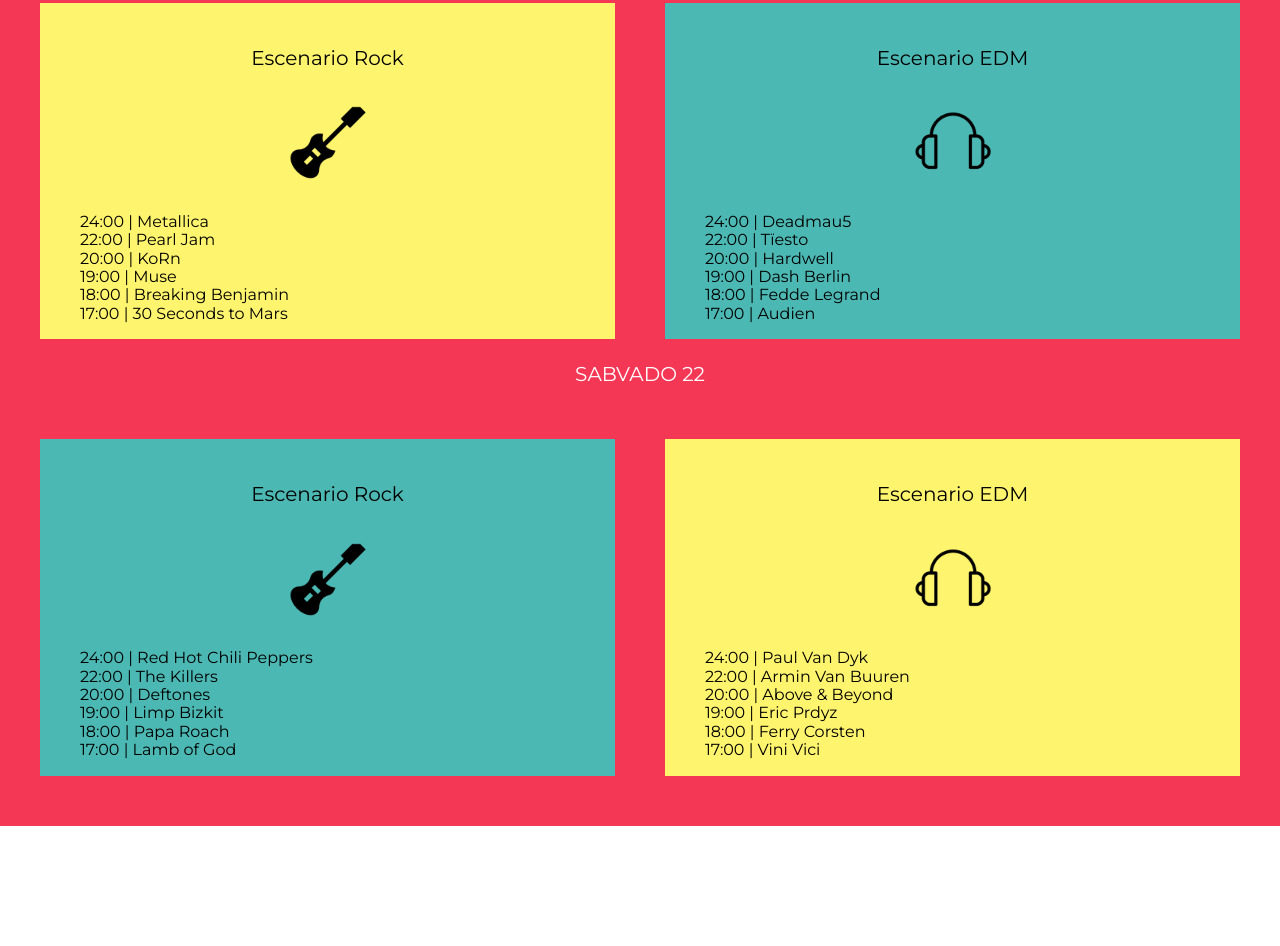
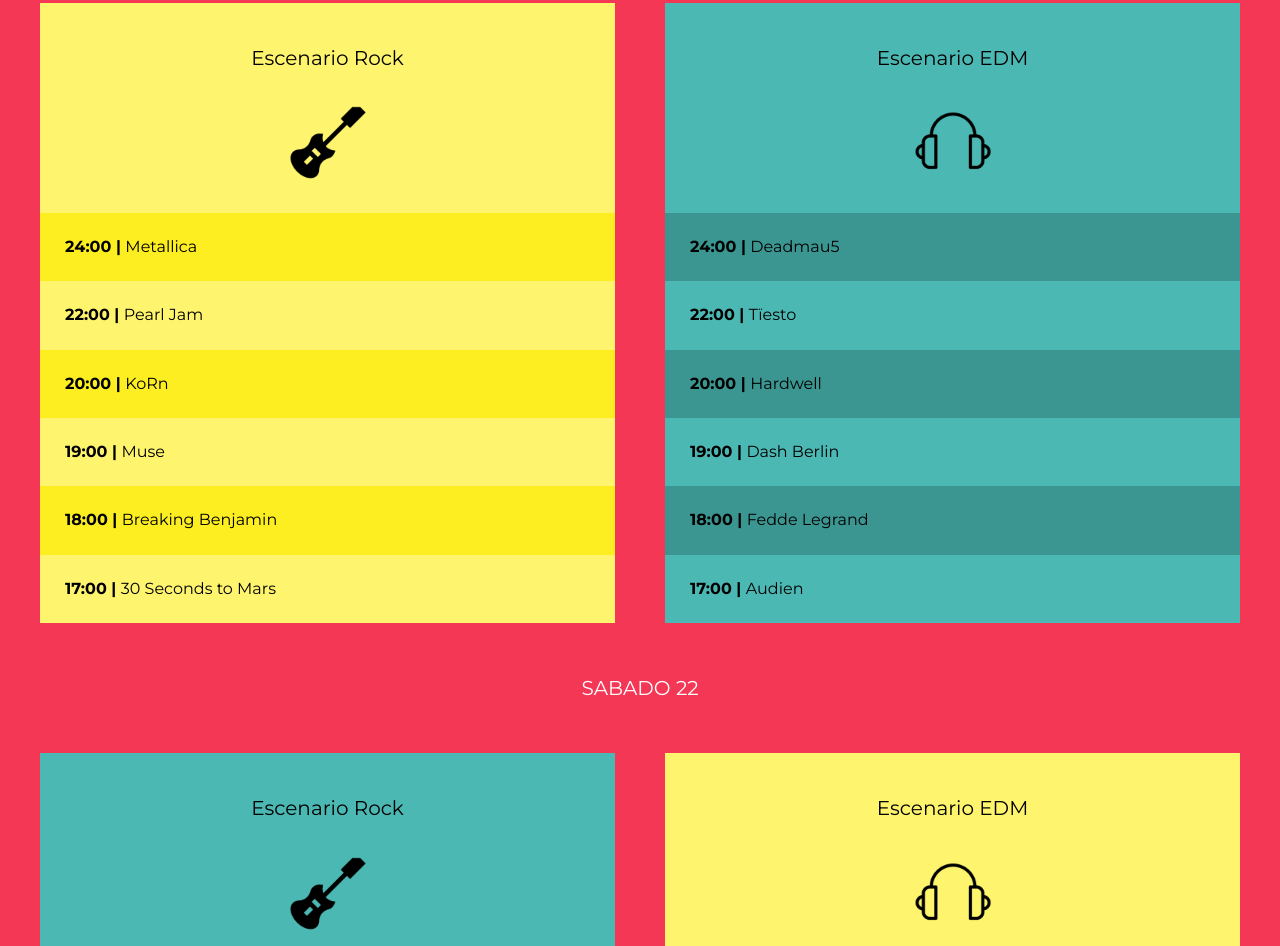
Before and after one commit to bernabep/FestivalMusica_inicio, a website: page index.html in a window 1280 px wide. Shown: the part 1421-2367 px from the top of the page. Before the commit the page ends 2247 px from the top, so only its background shows below. Drawn offline with Linux system fonts and the light colour scheme.

Commit message:
195. Finalizando el SCSS al Lineup

```diff
--- a/index.html
+++ b/index.html
@@ -101,7 +101,7 @@
       </div>
       <!--.escenario-contenedor-->
 
-      <p class="dia">Sabvado 22</p>
+      <p class="dia">Sabado 22</p>
       <div class="escenario-contenedor contenedor">
         <div class="escenario rock bg-verde">
           <p class="nombre-escenario">Escenario Rock</p>
--- a/src/scss/base/_globales.scss
+++ b/src/scss/base/_globales.scss
@@ -46,8 +46,3 @@
   height: auto;
   display: block;
 }
-
-
-li{
-  list-style: none;
-}
--- a/src/scss/base/_mixins.scss
+++ b/src/scss/base/_mixins.scss
@@ -41,3 +41,9 @@
     grid-template-columns: repeat($columnas,1fr);
     gap: $espaciado;
 }
+
+@mixin resetear-lista{
+    margin: 0;
+    padding: 0;
+    list-style: none;
+}
--- a/src/scss/layout/_lineup.scss
+++ b/src/scss/layout/_lineup.scss
@@ -11,7 +11,7 @@
     }
     .dia{
         text-transform: uppercase;
-        margin-bottom: 5rem;
+        margin: 5rem 0;
 
     }
 
@@ -51,14 +51,32 @@
 .rock .nombre-escenario::after{
     background-image: url(../img/icono_rock.png);
 }
+.calendario{
+    @include m.resetear-lista;
+    li {
+        padding: 2.5rem;
+        font-weight: 700;
+
+        span{
+            font-weight: 400;
+        }
+
+    }
+}
 
 
 .bg-amarillo{
     background-color: v.$amarillo;
+    li:nth-child(odd){
+        background-color: darken(v.$amarillo,15%);
+    }
 }
 
 .bg-verde{
     background-color: v.$verde;
+    li:nth-child(odd){
+        background-color: darken(v.$verde,10%);
+    }
 }
 
 // .nombre-escenario{
```
Also changed, not shown: build/css/app.css, 1 other file.
